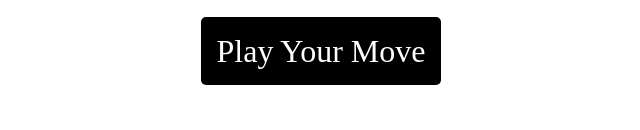
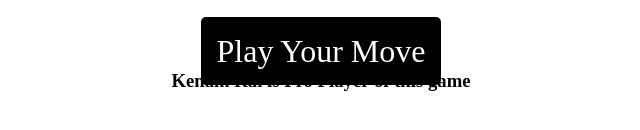
Before and after one commit to tankadai/rockgame, a plain HTML site: page index.html in a window 1280 px wide. Shown: the part 508-638 px from the top of the page, 319-959 px from the left. Drawn offline with Linux system fonts and the light colour scheme.

Commit message:
Update index.html

```diff
--- a/index.html
+++ b/index.html
@@ -36,6 +36,7 @@
     <div class="msg-container">
       <p class="msg">Play Your Move</p>
     </div>
+    <h3>Kenam Rai is Pro Player of this game</h3>
 
     <script src="script.js"></script>
   </body>
```
